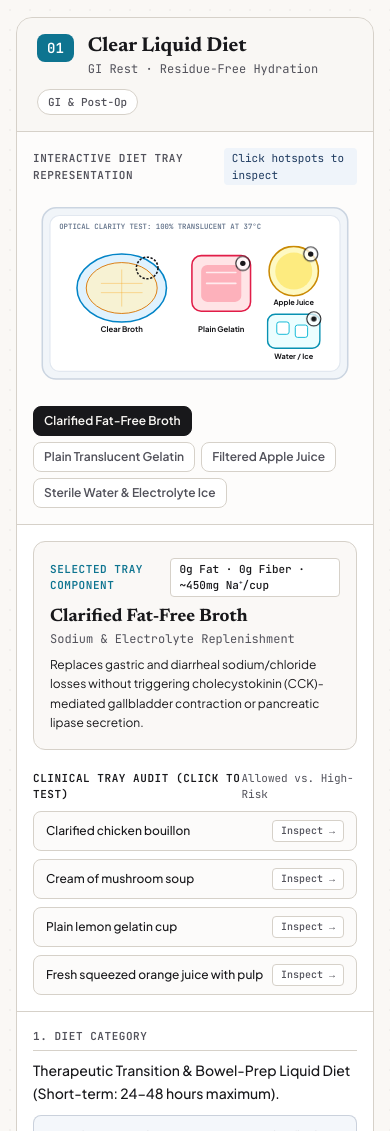
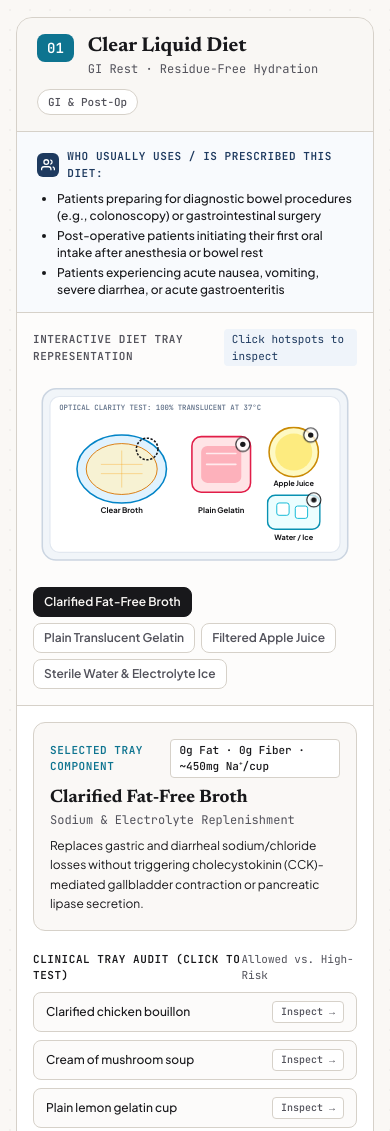
Before and after one commit to czas-coding/NUTRITIONACTIVITY, a plain HTML site: page index.html in a window 390 px wide. Shown: the part 780-1911 px from the top of the page. Drawn offline with nearby package versions, Linux system fonts and the light colour scheme.

Commit message:
Revise matrix and update diet descriptions and references
Updated the matrix reference to include 6 columns instead of 5, revised descriptions for clarity, and adjusted table column widths. Added new references and modified target user descriptions for various diets.

```diff
--- a/index.html
+++ b/index.html
@@ -282,10 +282,10 @@
       <div class="mb-4 flex flex-col sm:flex-row sm:items-center justify-between gap-2">
         <div>
           <h2 class="font-serif text-xl sm:text-2xl font-bold text-ink">
-            Master Landscape Reference Matrix (All 5 Columns &times; 9 Diets)
+            Master Landscape Reference Matrix (All 6 Columns &times; 9 Diets)
           </h2>
           <p class="text-xs sm:text-sm text-inkMuted">
-            Structured horizontally for rapid clinical comparison and landscape PDF printing.
+            Structured horizontally with target patient populations, mechanistic Why &rarr; Because logic, and landscape PDF printing.
           </p>
         </div>
         <span class="font-mono text-xs px-2.5 py-1 rounded bg-ochreSoft text-ochre border border-ochre/25 no-print">
@@ -294,27 +294,31 @@
       </div>
 
       <div class="matrix-table-wrapper overflow-x-auto bg-white border border-borderHairline rounded-xl shadow-xs">
-        <table class="clinical-matrix w-full min-w-[1220px] border-collapse text-left text-xs sm:text-[13px] leading-relaxed">
+        <table class="clinical-matrix w-full min-w-[1360px] border-collapse text-left text-xs sm:text-[13px] leading-relaxed">
           <thead>
             <tr class="bg-slateClinical text-white">
-              <th scope="col" class="w-[14%] p-3.5 border border-slateClinical font-semibold">
+              <th scope="col" class="w-[13%] p-3.5 border border-slateClinical font-semibold">
                 1. Diet Category<br />
                 <span class="font-mono text-[10px] font-normal text-slate-200">Classification + Why / Because</span>
               </th>
-              <th scope="col" class="w-[21%] p-3.5 border border-slateClinical font-semibold">
-                2. Indication / Pathophysiology<br />
+              <th scope="col" class="w-[15%] p-3.5 border border-slateClinical font-semibold">
+                2. Who Usually Uses It<br />
+                <span class="font-mono text-[10px] font-normal text-slate-200">Target Patient Populations</span>
+              </th>
+              <th scope="col" class="w-[18%] p-3.5 border border-slateClinical font-semibold">
+                3. Indication / Pathophysiology<br />
                 <span class="font-mono text-[10px] font-normal text-slate-200">Clinical States + Why / Because</span>
               </th>
-              <th scope="col" class="w-[21%] p-3.5 border border-slateClinical font-semibold">
-                3. Allowed Food / Examples<br />
+              <th scope="col" class="w-[18%] p-3.5 border border-slateClinical font-semibold">
+                4. Allowed Food / Examples<br />
                 <span class="font-mono text-[10px] font-normal text-slate-200">Permitted Items + Why / Because</span>
               </th>
-              <th scope="col" class="w-[22%] p-3.5 border border-slateClinical font-semibold">
-                4. Prohibited / High-Risk Food<br />
+              <th scope="col" class="w-[18%] p-3.5 border border-slateClinical font-semibold">
+                5. Prohibited / High-Risk Food<br />
                 <span class="font-mono text-[10px] font-normal text-slate-200">Restricted Items + Why / Because</span>
               </th>
-              <th scope="col" class="w-[22%] p-3.5 border border-slateClinical font-semibold">
-                5. Rationale<br />
+              <th scope="col" class="w-[18%] p-3.5 border border-slateClinical font-semibold">
+                6. Rationale<br />
                 <span class="font-mono text-[10px] font-normal text-slate-200">Therapeutic Goal + Why / Because</span>
               </th>
             </tr>
@@ -480,14 +484,26 @@
         plainText: 'Cichero, J. A. Y., Lam, P., Steele, C. M., Hanson, B., Chen, J., Dantas, R. O., Duivestein, J., Kayashita, J., Lecko, C., Murray, J., Pillay, M., Riquelme, L., & Stanschus, S. (2017). Development of international terminology and definitions for texture-modified foods and thickened fluids used in dysphagia management: The IDDSI framework. Dysphagia, 32(2), 293–314. https://doi.org/10.1007/s00455-016-9758-y'
       },
       {
-        id: 'ref-dahl',
-        topic: 'High-Fiber & Low-Residue Physiology',
-        authorsYear: 'Dahl, W. J., & Stewart, M. L. (2015).',
-        title: 'Position of the Academy of Nutrition and Dietetics: Health implications of dietary fiber.',
-        journal: 'Journal of the Academy of Nutrition and Dietetics',
-        volumeIssuePages: '115(11), 1861–1870.',
-        url: 'https://doi.org/10.1016/j.jand.2015.09.003',
-        plainText: 'Dahl, W. J., & Stewart, M. L. (2015). Position of the Academy of Nutrition and Dietetics: Health implications of dietary fiber. Journal of the Academy of Nutrition and Dietetics, 115(11), 1861–1870. https://doi.org/10.1016/j.jand.2015.09.003'
+        id: 'ref-daley-gi',
+        topic: 'Clear Liquid, Full Liquid, Soft & Low-Residue Diets',
+        authorsYear: 'Daley, S. F., & Sharma, S. (2025).',
+        title: 'Therapeutic diets for the management of gastrointestinal conditions and preoperative and postoperative care. In',
+        journal: 'StatPearls',
+        volumeIssuePages: '. StatPearls Publishing.',
+        isBookChapter: true,
+        url: 'https://www.ncbi.nlm.nih.gov/books/NBK538500/',
+        plainText: 'Daley, S. F., & Sharma, S. (2025). Therapeutic diets for the management of gastrointestinal conditions and preoperative and postoperative care. In StatPearls. StatPearls Publishing. https://www.ncbi.nlm.nih.gov/books/NBK538500/'
+      },
+      {
+        id: 'ref-daley-fiber',
+        topic: 'High-Fiber & Bowel Motility Physiology',
+        authorsYear: 'Daley, S. F., & Vadakekut, E. S. (2026).',
+        title: 'The role of dietary fiber in health promotion and disease prevention: A practical guide for clinicians. In',
+        journal: 'StatPearls',
+        volumeIssuePages: '. StatPearls Publishing.',
+        isBookChapter: true,
+        url: 'https://www.ncbi.nlm.nih.gov/books/NBK559033/',
+        plainText: 'Daley, S. F., & Vadakekut, E. S. (2026). The role of dietary fiber in health promotion and disease prevention: A practical guide for clinicians. In StatPearls. StatPearls Publishing. https://www.ncbi.nlm.nih.gov/books/NBK559033/'
       },
       {
         id: 'ref-evert',
@@ -500,40 +516,31 @@
         plainText: 'Evert, A. B., Dennison, M., Gardner, C. D., Garvey, W. T., Lau, K. H. K., MacLeod, J., Mitri, J., Pereira, R. F., Rawlings, K., Robinson, S., Saslow, L., Uelmen, S., Urbanski, P. B., & Yancy, W. S. (2019). Nutrition therapy for adults with diabetes or prediabetes: A consensus report. Diabetes Care, 42(5), 731–754. https://doi.org/10.2337/dci19-0014'
       },
       {
-        id: 'ref-fitzgerald',
-        topic: 'Low-Purine Diet & Gout Management',
-        authorsYear: 'FitzGerald, J. D., Dalbeth, N., Mikuls, T., Brignardello-Petersen, R., Guyatt, G., Abeles, A. M., Gelber, A. C., Harrold, L. R., Khanna, D., King, C., Levy, G., Libbey, C., Mount, D., Pillinger, M. H., Rosenthal, A., Singh, J. A., Sims, J. E., Smith, B. J., Wenger, N. S., ... Poon, S. (2020).',
-        title: '2020 American College of Rheumatology guideline for the management of gout.',
-        journal: 'Arthritis & Rheumatology',
-        volumeIssuePages: '72(6), 879–895.',
-        url: 'https://doi.org/10.1002/art.41247',
-        plainText: 'FitzGerald, J. D., Dalbeth, N., Mikuls, T., Brignardello-Petersen, R., Guyatt, G., Abeles, A. M., Gelber, A. C., Harrold, L. R., Khanna, D., King, C., Levy, G., Libbey, C., Mount, D., Pillinger, M. H., Rosenthal, A., Singh, J. A., Sims, J. E., Smith, B. J., Wenger, N. S., ... Poon, S. (2020). 2020 American College of Rheumatology guideline for the management of gout. Arthritis & Rheumatology, 72(6), 879–895. https://doi.org/10.1002/art.41247'
-      },
-      {
-        id: 'ref-nguyen',
-        topic: 'Clear Liquid vs. Low-Residue Bowel Prep',
-        authorsYear: 'Nguyen, D. L., Jamal, M. M., Nguyen, E. T., Puli, S. R., & Bechtold, M. L. (2016).',
-        title: 'Low-residue versus clear liquid diet before colonoscopy: A meta-analysis of randomized, controlled trials.',
-        journal: 'Gastrointestinal Endoscopy',
-        volumeIssuePages: '83(3), 499–507.e1.',
-        url: 'https://doi.org/10.1016/j.gie.2015.09.045',
-        plainText: 'Nguyen, D. L., Jamal, M. M., Nguyen, E. T., Puli, S. R., & Bechtold, M. L. (2016). Low-residue versus clear liquid diet before colonoscopy: A meta-analysis of randomized, controlled trials. Gastrointestinal Endoscopy, 83(3), 499–507.e1. https://doi.org/10.1016/j.gie.2015.09.045'
-      },
-      {
-        id: 'ref-stevens',
-        topic: 'Renal Diet & Chronic Kidney Disease (KDIGO)',
-        authorsYear: 'Stevens, P. E., Ahmed, S. B., Carrero, J. J., Foster, B., Francis, A., Hall, R. K., Herrington, W. G., Hill, G., Inker, L. A., Kazancıoğlu, R., Lamb, E., Lin, P., Madero, M., McIntyre, N., Morrow, K., Roberts, G., Sabanayagam, D., Schaeffner, E., Shlipak, M., ... Yang, C.-W. (2024).',
-        title: 'KDIGO 2024 clinical practice guideline for the evaluation and management of chronic kidney disease.',
-        journal: 'Kidney International',
-        volumeIssuePages: '105(4S), S117–S314.',
-        url: 'https://doi.org/10.1016/j.kint.2023.10.018',
-        plainText: 'Stevens, P. E., Ahmed, S. B., Carrero, J. J., Foster, B., Francis, A., Hall, R. K., Herrington, W. G., Hill, G., Inker, L. A., Kazancıoğlu, R., Lamb, E., Lin, P., Madero, M., McIntyre, N., Morrow, K., Roberts, G., Sabanayagam, D., Schaeffner, E., Shlipak, M., ... Yang, C.-W. (2024). KDIGO 2024 clinical practice guideline for the evaluation and management of chronic kidney disease. Kidney International, 105(4S), S117–S314. https://doi.org/10.1016/j.kint.2023.10.018'
+        id: 'ref-ikizler',
+        topic: 'Renal Diet & Chronic Kidney Disease (KDOQI)',
+        authorsYear: 'Ikizler, T. A., Burrowes, J. D., Byham-Gray, L. D., Campbell, K. L., Carrero, J.-J., Chan, W., Fouque, D., Friedman, A. N., Ghaddar, S., Goldstein-Fuchs, D. J., Kaysen, G. A., Kopple, J. D., Teta, D., Wang, A. Y.-M., & Cuppari, L. (2020).',
+        title: 'KDOQI clinical practice guideline for nutrition in CKD: 2020 update.',
+        journal: 'American Journal of Kidney Diseases',
+        volumeIssuePages: '76(3, Suppl. 1), S1–S107.',
+        url: 'https://doi.org/10.1053/j.ajkd.2020.05.006',
+        plainText: 'Ikizler, T. A., Burrowes, J. D., Byham-Gray, L. D., Campbell, K. L., Carrero, J.-J., Chan, W., Fouque, D., Friedman, A. N., Ghaddar, S., Goldstein-Fuchs, D. J., Kaysen, G. A., Kopple, J. D., Teta, D., Wang, A. Y.-M., & Cuppari, L. (2020). KDOQI clinical practice guideline for nutrition in CKD: 2020 update. American Journal of Kidney Diseases, 76(3, Suppl. 1), S1–S107. https://doi.org/10.1053/j.ajkd.2020.05.006'
+      },
+      {
+        id: 'ref-leslie',
+        topic: 'Low-Purine Diet & Hyperuricemia / Gout',
+        authorsYear: 'Leslie, S. W., & Minter, D. A. (2023).',
+        title: 'Hyperuricemia. In',
+        journal: 'StatPearls',
+        volumeIssuePages: '. StatPearls Publishing.',
+        isBookChapter: true,
+        url: 'https://www.ncbi.nlm.nih.gov/books/NBK459218/',
+        plainText: 'Leslie, S. W., & Minter, D. A. (2023). Hyperuricemia. In StatPearls. StatPearls Publishing. https://www.ncbi.nlm.nih.gov/books/NBK459218/'
       }
     ];
 
     // -------------------------------------------------------------------------
     // 2. COMPREHENSIVE 9 THERAPEUTIC DIETS DATASET
-    //    Includes all 5 columns with explicit CONTENT + WHY + BECAUSE per column,
+    //    Includes targetUsers, all 5 columns with explicit CONTENT + WHY + BECAUSE,
     //    plus interactive SVG tray hotspots and tray audit quiz items.
     // -------------------------------------------------------------------------
     const THERAPEUTIC_DIETS = [
@@ -545,10 +552,15 @@
         categories: ['gi'],
         accentColor: '#0E7490',
         traySubtitle: 'Click any item on the clinical tray to inspect transparency, osmolarity & GI absorption specs',
+        targetUsers: [
+          'Patients preparing for diagnostic bowel procedures (e.g., colonoscopy) or gastrointestinal surgery',
+          'Post-operative patients initiating their first oral intake after anesthesia or bowel rest',
+          'Patients experiencing acute nausea, vomiting, severe diarrhea, or acute gastroenteritis'
+        ],
         simple: {
           nickname: 'See-Through Drinks Only',
           whatItIs: 'Only clear liquids you can see right through.',
-          whoNeedsIt: 'People before a belly test, after surgery, or with bad vomiting.',
+          whoNeedsIt: 'People getting a colonoscopy, waking up after surgery, or having bad vomiting and diarrhea.',
           eatThis: 'Water, clear broth, apple juice, plain Jell-O, ice pops.',
           skipThis: 'Milk, orange juice with pulp, solid food, red dyes.',
           bigWhy: 'Keeps you hydrated while letting a sick stomach and gut take a break.'
@@ -625,10 +637,14 @@
         categories: ['gi', 'texture'],
         accentColor: '#2563EB',
         traySubtitle: 'Click any vessel on the tray to examine caloric density, viscosity & non-masticatory delivery',
+        targetUsers: [
+          'Post-operative or recovering patients transitioning from a clear liquid diet toward solid foods',
+          'Patients temporarily unable to chew, swallow, or tolerate solid foods (e.g., after oral, facial, or jaw surgery, or during acute illness)'
+        ],
         simple: {
           nickname: 'Pourable Smooth Foods',
           whatItIs: 'Any smooth food that pours like a drink or melts in your mouth.',
-          whoNeedsIt: 'People with wired jaws, mouth surgery, or trouble chewing.',
+          whoNeedsIt: 'People moving up from clear liquids after surgery, or people with wired jaws or mouth surgery who cannot chew.',
           eatThis: 'Milk, smooth yogurt, pudding, ice cream, strained cream soup.',
           skipThis: 'Meat, bread, nuts, chunky soup, whole fruits or veggies.',
           bigWhy: 'Gives your body protein and energy without needing to chew.'
@@ -705,10 +721,15 @@
         categories: ['gi', 'texture'],
         accentColor: '#2E5A44',
         traySubtitle: 'Click any item on the plate to inspect fiber softening, gastric emptying & tissue gentleness',
+        targetUsers: [
+          'Patients with poor dental health, missing teeth, ill-fitting dentures, or mouth/gum sores',
+          'Patients recovering from head, neck, oral, or gastrointestinal surgery',
+          'Patients too weak or fatigued to chew tough foods, or those with mild gastrointestinal upset (e.g., gastritis, GERD, ulcers)'
+        ],
         simple: {
           nickname: 'Fork-Tender Gentle Foods',
           whatItIs: 'Soft, moist foods you can easily mash with a fork.',
-          whoNeedsIt: 'People without teeth, with sore dentures, or an upset stomach.',
+          whoNeedsIt: 'People with missing teeth, sore gums, weak chewing muscles, or mild stomach upset like acid reflux or ulcers.',
           eatThis: 'Tender fish, scrambled eggs, mashed potatoes, ripe bananas.',
           skipThis: 'Raw crunchy veggies, tough steak, nuts, popcorn, spicy food.',
           bigWhy: 'Makes eating easy on tired jaws and gentle on a sore stomach.'
@@ -785,10 +806,14 @@
         categories: ['texture'],
         accentColor: '#B44C32',
         traySubtitle: 'Click elements on the IDDSI tray to inspect bolus cohesiveness, syringe flow & airway protection',
+        targetUsers: [
+          'Stroke survivors and patients with neurological conditions affecting swallowing coordination (e.g., Parkinson\'s disease, multiple sclerosis, dementia, motor neuron diseases)',
+          'Patients with structural narrowing of the throat/esophagus, head and neck cancer, or post-extubation swallowing impairment'
+        ],
         simple: {
           nickname: 'Safe-Swallow Thickened Foods',
           whatItIs: 'Smooth pureed foods and thickened drinks that move slowly.',
-          whoNeedsIt: 'People after a stroke or brain illness who choke easily.',
+          whoNeedsIt: 'Stroke survivors, people with Parkinson’s or dementia, or patients with throat narrowing who choke easily.',
           eatThis: 'Smooth blended meats, pudding, nectar-thick or honey-thick drinks.',
           skipThis: 'Thin water, dry crackers, crumbly bread, soup with thin broth.',
           bigWhy: 'Slows food down so it goes into the stomach, not the lungs.'
@@ -865,10 +890,14 @@
         categories: ['metabolic'],
         accentColor: '#1E3A5F',
         traySubtitle: 'Click each component on the renal plate to inspect K⁺, PO₄³⁻, Na⁺ & protein clearance limits',
+        targetUsers: [
+          'Patients with acute kidney injury (AKI) or chronic kidney disease (CKD)',
+          'Patients with end-stage renal disease (ESRD) undergoing hemodialysis or peritoneal dialysis'
+        ],
         simple: {
           nickname: 'Kidney-Saver Diet',
           whatItIs: 'Meals low in salt, potassium, phosphorus, and extra protein.',
-          whoNeedsIt: 'People whose kidneys are weak or failing.',
+          whoNeedsIt: 'People with sudden kidney injury, chronic kidney disease, or kidney failure on dialysis.',
           eatThis: 'Egg whites, skinless chicken, white rice, apples, berries, cabbage.',
           skipThis: 'Bananas, oranges, potatoes, cheese, dark sodas, salty meats.',
           bigWhy: 'Stops toxic minerals from building up in the blood and hurting the heart.'
@@ -945,10 +974,14 @@
         categories: ['metabolic'],
         accentColor: '#7C3AED',
         traySubtitle: 'Click elements on the urate-control plate to inspect purine load, renal excretion & hydration',
+        targetUsers: [
+          'Patients diagnosed with gout (to prevent painful uric acid crystal flares in joints)',
+          'Patients with hyperuricemia (elevated blood uric acid) or recurrent uric acid kidney stones (nephrolithiasis)'
+        ],
         simple: {
           nickname: 'Anti-Gout Joint Diet',
           whatItIs: 'Foods low in purines paired with lots of plain water.',
-          whoNeedsIt: 'People with painful gout joint attacks or uric acid kidney stones.',
+          whoNeedsIt: 'People with painful gout joint flares, high blood uric acid, or uric acid kidney stones.',
           eatThis: 'Low-fat yogurt, eggs, cherries, whole grains, veggies, lots of water.',
           skipThis: 'Liver, sardines, anchovies, shellfish, beer, sugary sodas.',
           bigWhy: 'Stops sharp uric acid crystals from forming inside painful joints.'
@@ -1025,10 +1058,15 @@
         categories: ['gi'],
         accentColor: '#9A6700',
         traySubtitle: 'Click items on the low-residue tray to inspect small-bowel absorption & colonic stool reduction',
+        targetUsers: [
+          'Patients experiencing acute flares of inflammatory bowel disease (Crohn\'s disease or ulcerative colitis) or acute diverticulitis',
+          'Patients preparing for a colonoscopy or recovering from bowel surgery',
+          'Patients with partial bowel obstruction, narrowed intestinal lumen, or severe diarrhea'
+        ],
         simple: {
           nickname: 'Low-Poop Bowel Rest Diet',
           whatItIs: 'Low-fiber foods that leave almost no leftover waste in the gut.',
-          whoNeedsIt: 'People with swollen intestines (Crohn’s, colitis, or diverticulitis).',
+          whoNeedsIt: 'People having Crohn’s or colitis flares, diverticulitis, bowel surgery recovery, or partial gut blockage.',
           eatThis: 'White bread, white rice, tender chicken, peeled cooked carrots.',
           skipThis: 'Whole wheat, raw veggies, nuts, seeds, popcorn, beans.',
           bigWhy: 'Makes stool small and soft so sore gut walls can heal without scraping.'
@@ -1105,10 +1143,14 @@
         categories: ['gi', 'metabolic'],
         accentColor: '#15803D',
         traySubtitle: 'Click elements on the high-fiber bowl to inspect soluble vs. insoluble fiber & hydration synergy',
+        targetUsers: [
+          'Patients with chronic constipation, hemorrhoids, or asymptomatic diverticulosis (to prevent pouch inflammation)',
+          'Patients managing hyperlipidemia (high LDL cholesterol), type 2 diabetes, metabolic syndrome, or weight management'
+        ],
         simple: {
           nickname: 'Gut-Mover Plant Diet',
           whatItIs: 'Plant foods packed with roughage plus plenty of water.',
-          whoNeedsIt: 'People with constipation, hemorrhoids, or high cholesterol.',
+          whoNeedsIt: 'People with chronic constipation, hemorrhoids, diverticulosis, high cholesterol, or type 2 diabetes.',
           eatThis: 'Oatmeal, beans, lentils, whole-wheat bread, apples with skin, water.',
           skipThis: 'White bread, white rice, sugary pastries, dry fiber without water.',
           bigWhy: 'Sweeps waste smoothly through the gut and lowers bad cholesterol.'
@@ -1185,10 +1227,14 @@
         categories: ['metabolic'],
         accentColor: '#0F4C5C',
         traySubtitle: 'Click quadrants on the Diabetes Plate to inspect glycemic index, fiber pairing & insulin matching',
+        targetUsers: [
+          'Patients with Type 1 diabetes mellitus, Type 2 diabetes mellitus, gestational diabetes, or prediabetes',
+          'Patients with insulin resistance or reactive hypoglycemia who require steady blood glucose control'
+        ],
         simple: {
           nickname: 'Steady Blood-Sugar Diet',
           whatItIs: 'Measuring carbs evenly at every meal with high-fiber veggies.',
-          whoNeedsIt: 'People with diabetes or prediabetes.',
+          whoNeedsIt: 'People with Type 1 or Type 2 diabetes, pregnancy diabetes, prediabetes, or sudden low blood sugar.',
           eatThis: 'Broccoli, leafy greens, grilled fish, measured quinoa or berries.',
           skipThis: 'Regular soda, candy, donuts, sweet tea, huge piles of white rice.',
           bigWhy: 'Keeps blood sugar steady so it does not spike too high or crash too low.'
@@ -1820,6 +1866,7 @@
         const searchableBlob = [
           diet.name,
           diet.badge,
+          ...(diet.targetUsers || []),
           ...Object.values(diet.columns).flatMap((col) => [col.content, col.why, col.because]),
           ...diet.hotspots.flatMap((h) => [h.label, h.tag, h.note])
         ]
@@ -1916,6 +1963,28 @@
                       return `<span class="font-mono text-[11px] px-2.5 py-1 rounded-full bg-white border border-borderHairline text-inkMuted font-medium">${labelMap[cat]}</span>`;
                     })
                     .join('')}
+                </div>
+              </div>
+
+              <!-- Who Usually Uses / Is Prescribed This Diet Banner -->
+              <div class="px-5 sm:px-7 py-3.5 sm:py-4 border-b border-borderHairline bg-slateSoft/45">
+                <div class="flex flex-col lg:flex-row lg:items-start gap-2.5 lg:gap-5">
+                  <div class="shrink-0 flex items-center gap-2 pt-0.5">
+                    <span class="inline-flex items-center justify-center w-6 h-6 rounded-md bg-slateClinical text-white">
+                      <svg class="w-3.5 h-3.5" fill="none" stroke="currentColor" stroke-width="2.2" viewBox="0 0 24 24">
+                        <path d="M17 21v-2a4 4 0 0 0-4-4H5a4 4 0 0 0-4 4v2"></path>
+                        <circle cx="9" cy="7" r="4"></circle>
+                        <path d="M23 21v-2a4 4 0 0 0-3-3.87"></path>
+                        <path d="M16 3.13a4 4 0 0 1 0 7.75"></path>
+                      </svg>
+                    </span>
+                    <span class="font-mono text-[11px] uppercase tracking-wider font-bold text-slateClinical">
+                      Who Usually Uses / Is Prescribed This Diet:
+                    </span>
+                  </div>
+                  <ul class="space-y-1 text-xs sm:text-[13.5px] text-ink leading-snug list-disc pl-5">
+                    ${diet.targetUsers.map((user) => `<li class="font-medium">${user}</li>`).join('')}
+                  </ul>
                 </div>
               </div>
 
@@ -2075,6 +2144,11 @@
               </div>
               ${renderCausalBlock(diet.columns.category, true)}
             </td>
+            <td class="p-3 border border-borderHairline bg-paperAlt/35">
+              <ul class="space-y-1.5 list-disc pl-4 text-xs text-ink font-medium leading-snug">
+                ${diet.targetUsers.map((u) => `<li>${u}</li>`).join('')}
+              </ul>
+            </td>
             <td class="p-3 border border-borderHairline">
               ${renderCausalBlock(diet.columns.indication, true)}
             </td>
@@ -2188,15 +2262,19 @@
 
     function renderReferences() {
       const list = document.getElementById('referencesList');
-      list.innerHTML = APA_REFERENCES.map(
-        (ref) => `
+      list.innerHTML = APA_REFERENCES.map((ref) => {
+        const formattedPublication = ref.isBookChapter
+          ? `${ref.authorsYear} ${ref.title} <em class="italic">${ref.journal}</em>${ref.volumeIssuePages}`
+          : `${ref.authorsYear} ${ref.title} <em class="italic">${ref.journal}</em>, <em class="italic">${ref.volumeIssuePages}</em>`;
+
+        return `
           <div class="bg-white border border-borderHairline rounded-xl p-4 sm:p-5 flex flex-col sm:flex-row sm:items-start justify-between gap-4 shadow-xs">
             <div class="space-y-1.5">
               <span class="font-mono text-[10.5px] uppercase tracking-wider px-2 py-0.5 rounded bg-paperAlt text-inkMuted border border-borderHairline font-semibold">
                 ${ref.topic}
               </span>
               <p class="text-xs sm:text-sm text-ink leading-relaxed pl-6 -indent-6">
-                ${ref.authorsYear} ${ref.title} <em class="italic">${ref.journal}</em>, <em class="italic">${ref.volumeIssuePages}</em>
+                ${formattedPublication}
                 <a href="${ref.url}" target="_blank" rel="noopener noreferrer"
                   class="text-slateClinical hover:text-terracotta underline decoration-slateClinical/40 underline-offset-2 font-mono text-xs break-all ml-1">
                   ${ref.url}
@@ -2211,8 +2289,8 @@
               </svg>
               Copy APA
             </button>
-          </div>`
-      ).join('');
+          </div>`;
+      }).join('');
     }
 
     function renderApp() {
```
